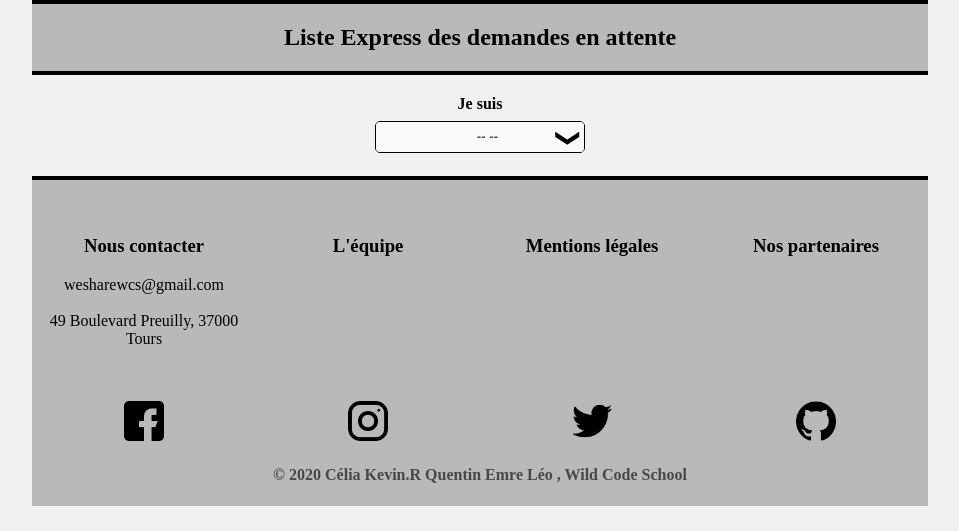
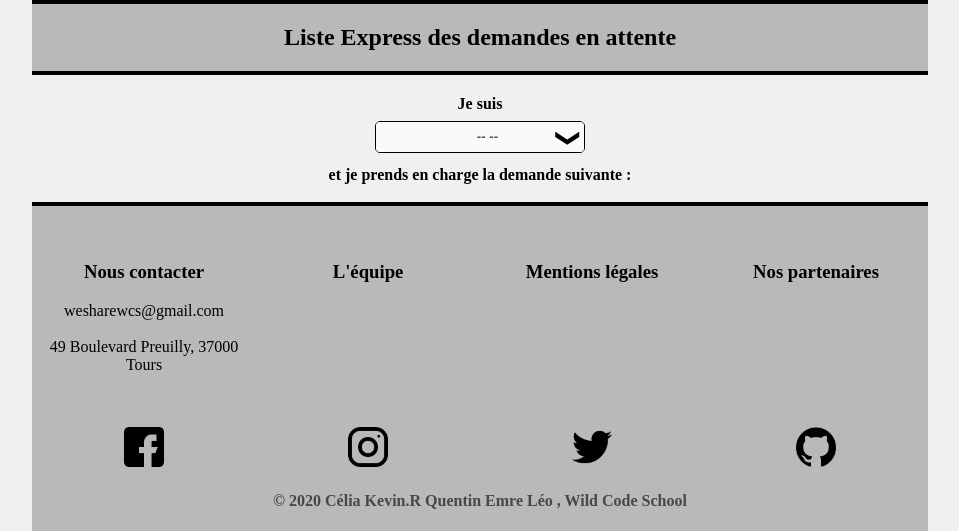
Before and after one commit to WildCodeSchool/tours-php-2009-project2-weshare, a PHP site: template src/View/Request/listExpress.html.twig in a window 1280 px wide. Shown: the part 225-756 px from the top of the page, without its empty margins (160-1119 px from the left). Run offline with PHP 8.4, Linux system fonts and the light colour scheme; the template is opened without the code that fills it, so the values that code supplies are empty; some libraries are stand-ins or nearby versions.

Commit message:
css and fixing issues

```diff
--- a/src/View/Request/answeredRequests.html.twig
+++ b/src/View/Request/answeredRequests.html.twig
@@ -30,6 +30,10 @@
             </select>
         </div>
     </form>
+    <div class="iAm">
+        <label for="userId">et j'ai pris en charge les demandes suivantes :</label>
+    </div>
+
     <p>{{ errors[0] }}</p>
     <div id="cards" class="cards_container">
     {% if requests is empty %}
--- a/src/View/Request/listExpress.html.twig
+++ b/src/View/Request/listExpress.html.twig
@@ -32,6 +32,9 @@
                 </select>
             </div>
         </form>
+        <div class="iAm" >
+            <label for="userId">et je prends en charge la demande suivante :</label>
+        </div>
         <form action="/request/takeCare/express" method="POST">
             <div id="cards" class="cards_container">
                 {% for request in requests %}
--- a/src/View/User/formInscription.html.twig
+++ b/src/View/User/formInscription.html.twig
@@ -36,8 +36,8 @@
           </div>
         </div><br>
         <div class="input">
-            <label for="phone">Téléphone :</label>
-            <input class="field" type="tel" id="phone" placeholder="Téléphone" name="phone">
+            <label for="phone">Téléphone (au format 0600000000) :</label>
+            <input class="field" type="tel" id="phone" placeholder="Téléphone" name="phone" pattern="[0-9]{10}">
         </div><br>
         <div class="input">
             <label for="email">E-mail :</label>
```
Also changed, not shown: public/assets/css/seeRequestStyleSheet.css.
